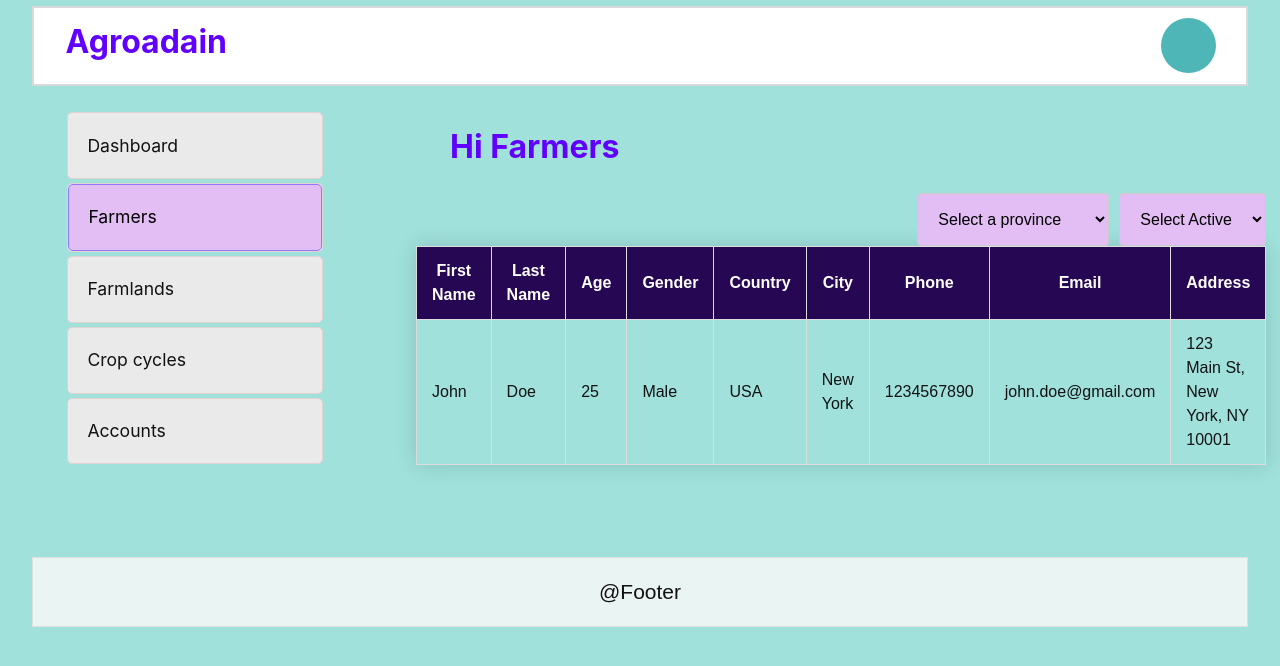
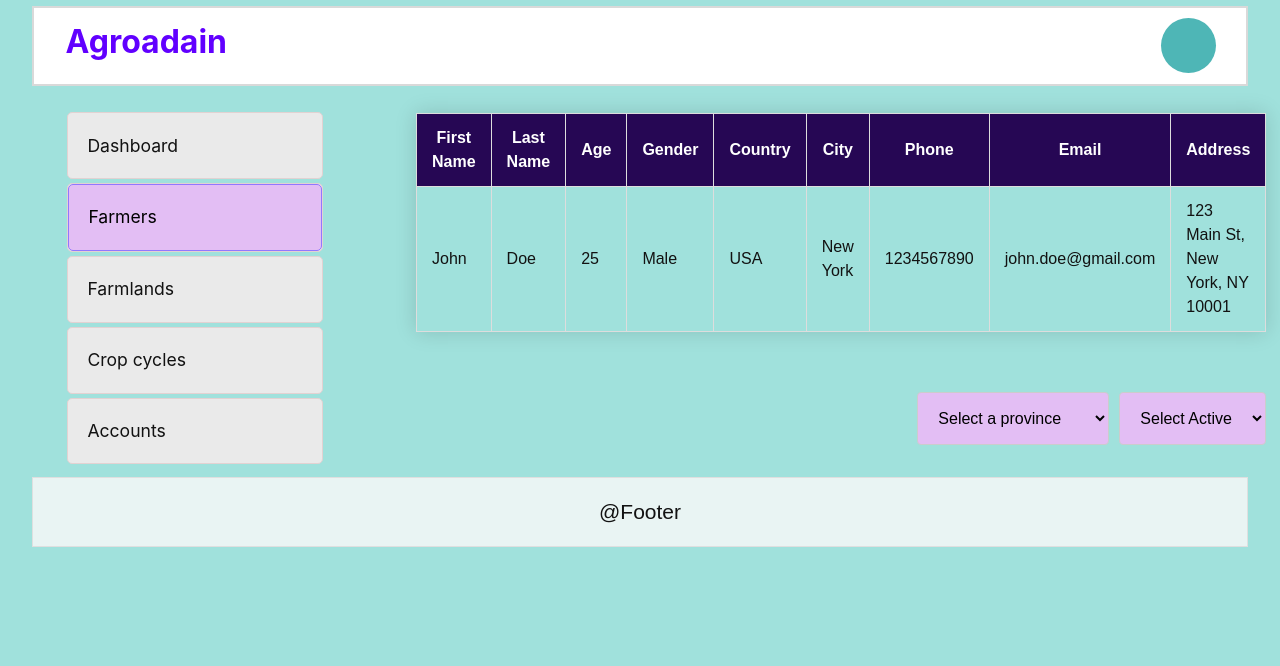
Before and after one commit to vouchheang/Test, a React (Vite) app: page /farmers in a window 1280 px wide. Shown: the top 666 px of the page. Built offline with nearby package versions, Linux system fonts and the light colour scheme.

Commit message:
change table

```diff
--- a/src/pages/Farmer.jsx
+++ b/src/pages/Farmer.jsx
@@ -5,11 +5,10 @@ import Table from "../components/Table";
 function Farmers() {
   return (
     <>
-      <h1>Hi Farmers</h1>
-
+      <Table/>
       <Dropdown/>
 
-     <Table/>
+
     </>
   );
 }
```
Also changed, not shown: src/components/farmer.jsx (added).
